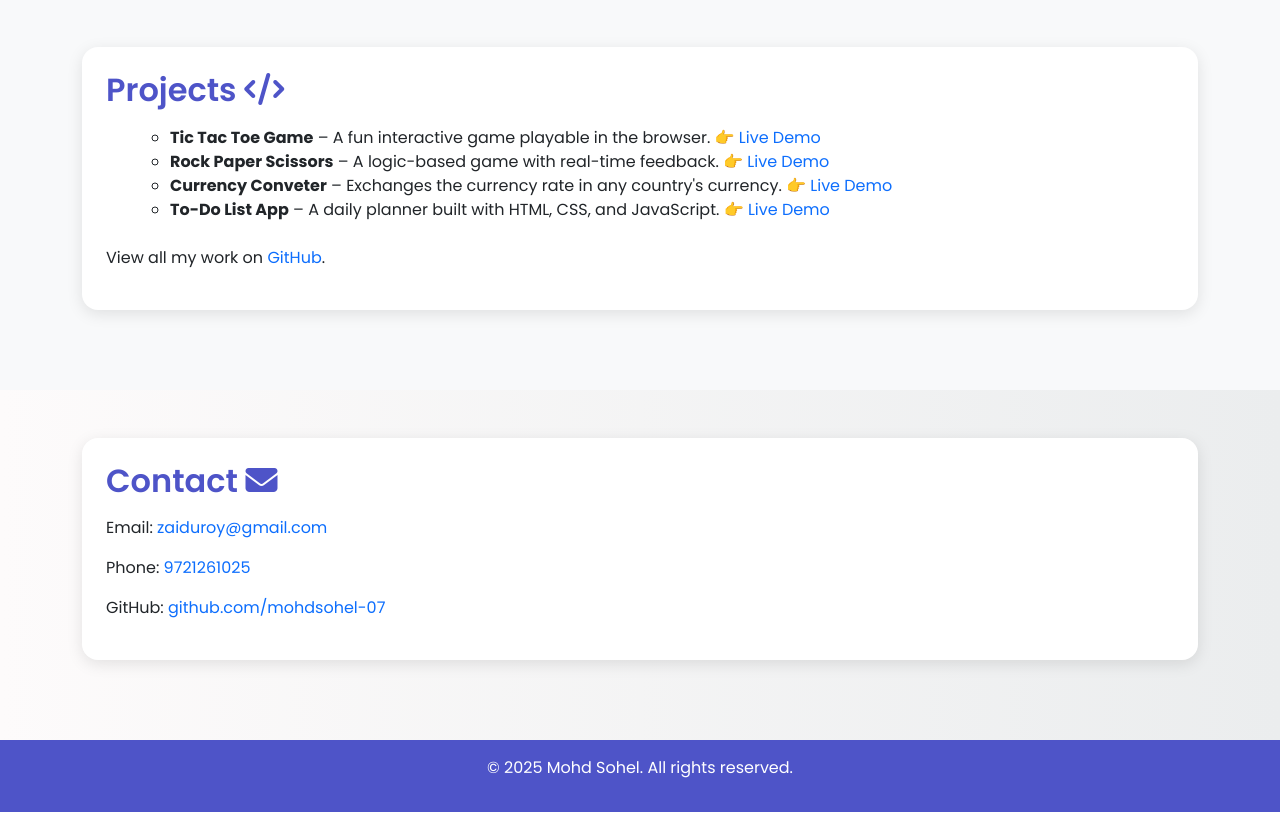
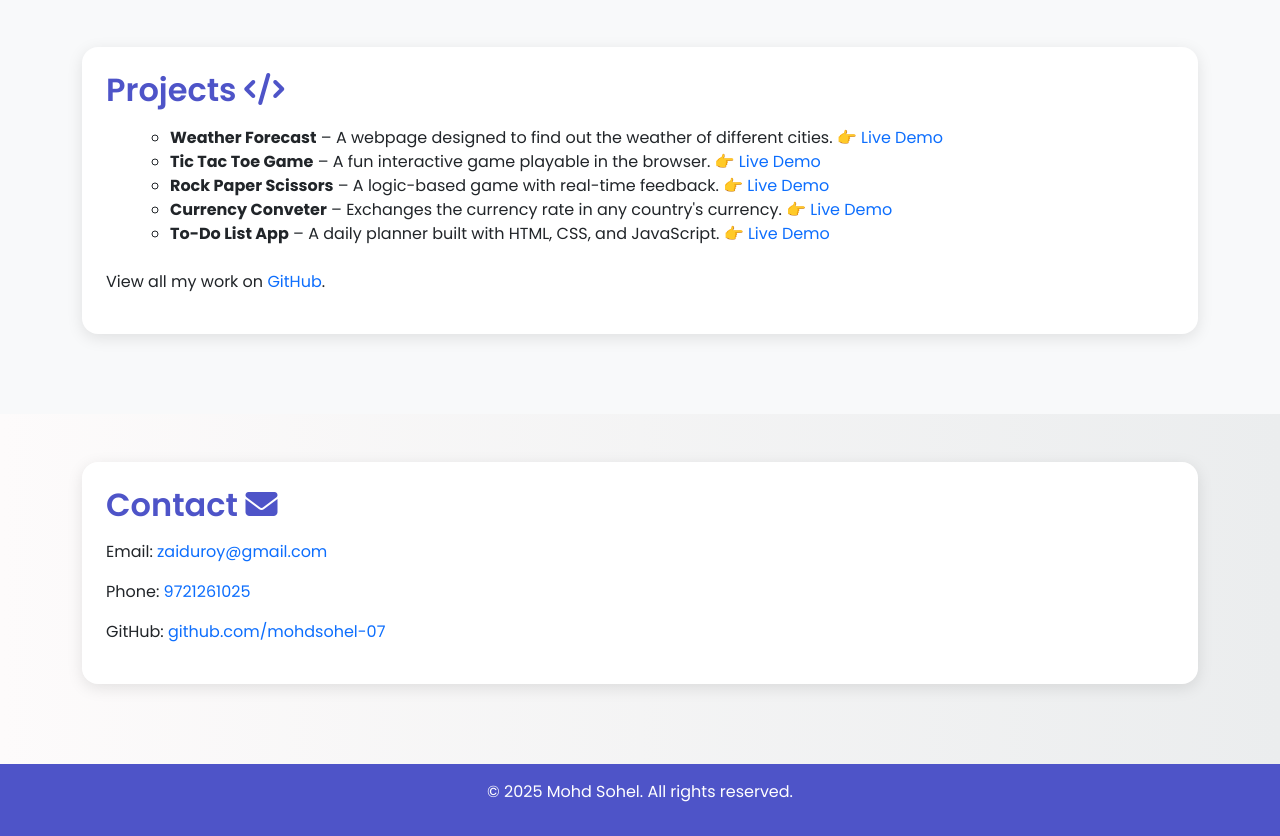
Before and after one commit to mohdsohel-07/portfolio, a plain HTML site: page index.html in a window 1280 px wide. Shown: the part 1260-2096 px from the top of the page. Before the commit the page ends 2072 px from the top, so only its background shows below. Drawn offline with nearby package versions, Linux system fonts and the light colour scheme.

Commit message:
Update index.html

```diff
--- a/index.html
+++ b/index.html
@@ -133,6 +133,10 @@
         <h2 class="section-title">Projects <i class="fas fa-code icon-box"></i></h2>
         <ul>
             <ul>
+              <li>
+                <strong>Weather Forecast</strong> – A webpage designed to find out the weather of different cities.
+                👉 <a href="https://mohdsohel-07.github.io/weather-forecast/" target="_blank">Live Demo</a>
+              </li>
 
               <li>
                 <strong>Tic Tac Toe Game</strong> – A fun interactive game playable in the browser.
```
